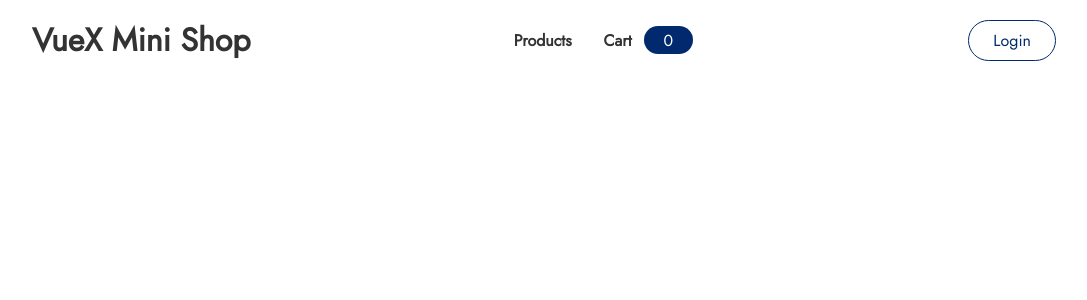
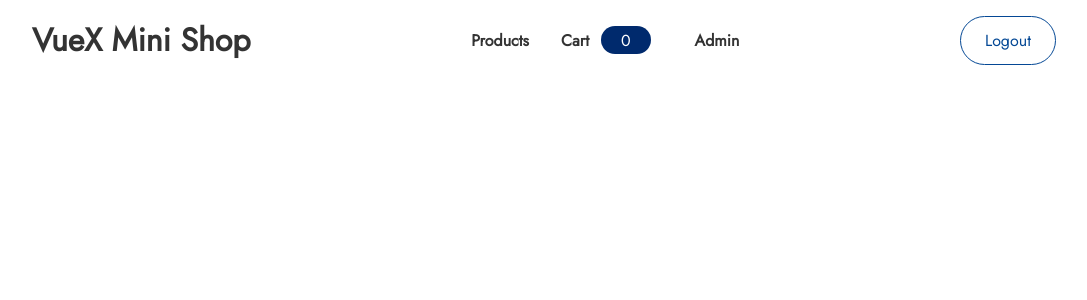
Before and after one commit to nzkks/vuejs-project, a Vue app: page /users in a window 1280 px wide. Both pictures are taken after a click on the button "Login". Shown: the top 300 px of the page, without its empty margins (96-1183 px from the left). Built offline with nearby package versions, Linux system fonts and the light colour scheme.

Commit message:
MiniShop: create and connect the VueX store. Create Login/logout scenarios

```diff
--- a/src/components/ui/BaseButton.vue
+++ b/src/components/ui/BaseButton.vue
@@ -35,4 +35,15 @@ button:active {
 .flat:active {
   background-color: #d2dcff;
 }
+
+.outline {
+  background-color: transparent;
+  border-color: #044895;
+  color: #044895;
+}
+
+.outline:hover,
+.outline:active {
+  background-color: #d2dcff;
+}
 </style>
--- a/src/main.js
+++ b/src/main.js
@@ -27,6 +27,7 @@ import BaseDialogModal from './components/ui/BaseDialogModal.vue';
 import router from './projects/miniShop/router.js';
 
 // import store from './projects/vueX/store/index.js';
+import store from './projects/miniShop/store/index.js';
 
 const app = createApp(App);
 
@@ -51,6 +52,6 @@ app.component('BaseCard', BaseCard);
 app.component('BaseDialogModal', BaseDialogModal);
 
 app.use(router);
-// app.use(store);
+app.use(store);
 
 app.mount('#app');
--- a/src/projects/miniShop/MiniShop.vue
+++ b/src/projects/miniShop/MiniShop.vue
@@ -13,20 +13,16 @@ export default {
   },
   data() {
     return {
-      isLoggedIn: false,
       products,
       cart: { items: [], total: 0, qty: 0 },
     };
   },
   provide() {
     return {
-      isLoggedIn: this.isLoggedIn,
       products: this.products,
       cart: this.cart,
       addProductToCart: this.addProductToCart,
       removeProductFromCart: this.removeProductFromCart,
-      login: this.login,
-      logout: this.logout,
     };
   },
   methods: {
@@ -56,12 +52,6 @@ export default {
       this.cart.qty -= prodData.qty;
       this.cart.total -= prodData.price * prodData.qty;
     },
-    login() {
-      this.isLoggedIn = true;
-    },
-    logout() {
-      this.isLoggedIn = false;
-    },
   },
 };
 </script>
--- a/src/projects/miniShop/components/nav/TheHeader.vue
+++ b/src/projects/miniShop/components/nav/TheHeader.vue
@@ -18,15 +18,23 @@
       </ul>
     </nav>
     <div>
-      <button v-if="!isLoggedIn" @click="login">Login</button>
-      <button v-if="isLoggedIn" @click="logout">Logout</button>
+      <BaseButton v-if="!isLoggedIn" @click="login" mode="outline">Login</BaseButton>
+      <BaseButton v-else @click="logout" mode="outline">Logout</BaseButton>
     </div>
   </header>
 </template>
 
 <script>
+import { mapGetters, mapActions } from 'vuex';
+
 export default {
-  inject: ['isLoggedIn', 'login', 'logout', 'cart'],
+  inject: ['cart'],
+  computed: {
+    ...mapGetters(['isLoggedIn']),
+  },
+  methods: {
+    ...mapActions(['login', 'logout']),
+  },
 };
 </script>
 
--- /dev/null
+++ b/src/projects/miniShop/store/index.js
@@ -0,0 +1,16 @@
+import { createStore } from 'vuex';
+
+import rootMutations from './rootMutations';
+import rootActions from './rootActions';
+import rootGetters from './rootGetters';
+
+export default createStore({
+  state() {
+    return {
+      isLoggedIn: false,
+    };
+  },
+  mutations: rootMutations,
+  actions: rootActions,
+  getters: rootGetters,
+});
--- /dev/null
+++ b/src/projects/miniShop/store/rootActions.js
@@ -0,0 +1,8 @@
+export default {
+  login(context) {
+    context.commit('toggleIsLoggedIn', { isAuth: true });
+  },
+  logout(context) {
+    context.commit('toggleIsLoggedIn', { isAuth: false });
+  },
+};
--- /dev/null
+++ b/src/projects/miniShop/store/rootGetters.js
@@ -0,0 +1,5 @@
+export default {
+  isLoggedIn(state) {
+    return state.isLoggedIn;
+  },
+};
--- /dev/null
+++ b/src/projects/miniShop/store/rootMutations.js
@@ -0,0 +1,9 @@
+export default {
+  toggleIsLoggedIn(state, payload) {
+    if (payload.isAuth) {
+      state.isLoggedIn = true;
+    } else {
+      state.isLoggedIn = false;
+    }
+  },
+};
```
